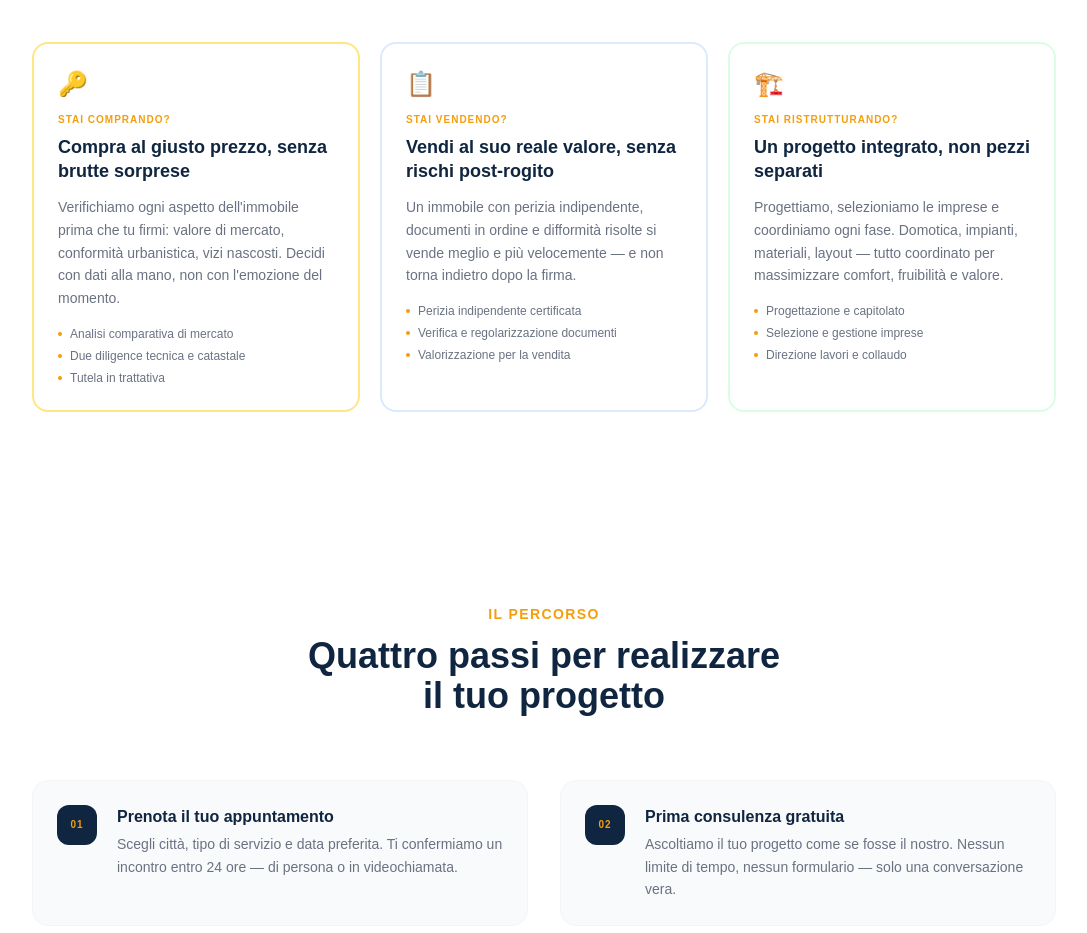
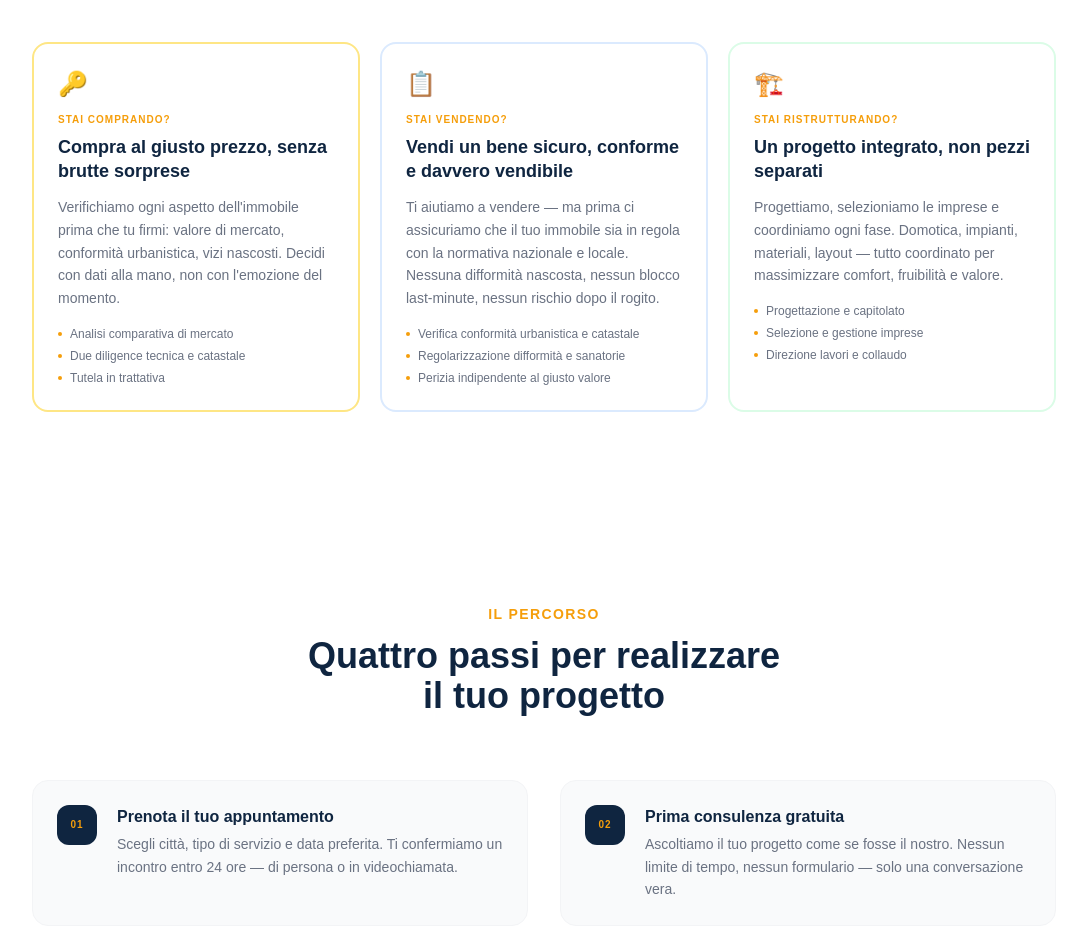
Before and after one commit to inglucabertoni-cyber/sito2, a Next.js app: page / in a window 1280 px wide. Shown: the part 920-1853 px from the top of the page, without its empty margins (96-1183 px from the left). Built offline with nearby package versions, Linux system fonts and the light colour scheme; no server answers.

Commit message:
feat(home): update selling card — compliance and safety first
Co-Authored-By: Claude Sonnet 4.6 <noreply@anthropic.com>

```diff
--- a/app/page.tsx
+++ b/app/page.tsx
@@ -212,9 +212,9 @@ export default async function HomePage() {
               {
                 tag: "Stai vendendo?",
                 icon: "📋",
-                titolo: "Vendi al suo reale valore, senza rischi post-rogito",
-                desc: "Un immobile con perizia indipendente, documenti in ordine e difformità risolte si vende meglio e più velocemente — e non torna indietro dopo la firma.",
-                punti: ["Perizia indipendente certificata", "Verifica e regolarizzazione documenti", "Valorizzazione per la vendita"],
+                titolo: "Vendi un bene sicuro, conforme e davvero vendibile",
+                desc: "Ti aiutiamo a vendere — ma prima ci assicuriamo che il tuo immobile sia in regola con la normativa nazionale e locale. Nessuna difformità nascosta, nessun blocco last-minute, nessun rischio dopo il rogito.",
+                punti: ["Verifica conformità urbanistica e catastale", "Regolarizzazione difformità e sanatorie", "Perizia indipendente al giusto valore"],
                 colore: "border-blue-100 hover:bg-blue-50/40",
               },
               {
```
